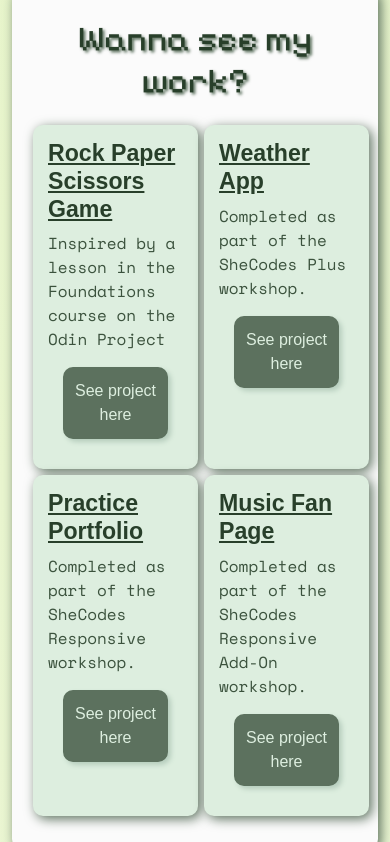
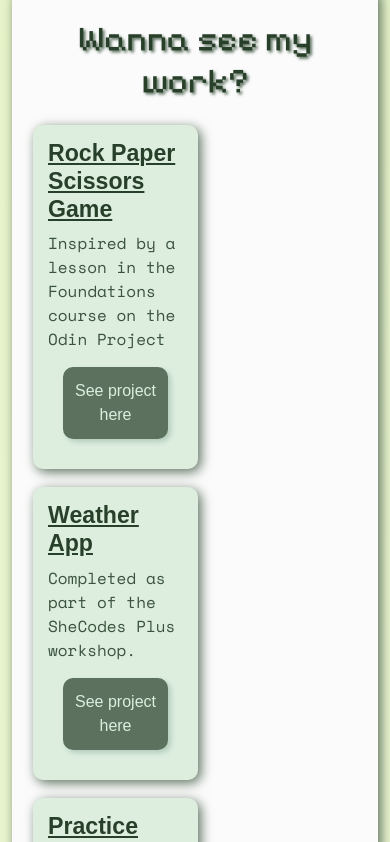
Before and after one commit to PKuzi01/portfolio-ppk, a React (Vite) app: page / in a window 390 px wide. Shown: the part 1322-2164 px from the top of the page. Built offline with nearby package versions, Linux system fonts and the light colour scheme; a web font is replaced by a local one.

Commit message:
Responsive work on portfolio sections

```diff
--- a/src/Portfolio.css
+++ b/src/Portfolio.css
@@ -35,7 +35,9 @@
 }
 
 .portfolio > .row {
+    display: flex;
     flex-wrap: nowrap !important;
+    justify-content: space-between;
 }
 
 
@@ -79,3 +81,14 @@
     color: var(--colour-4);
     background: var(--colour-2);
 }
+
+@media (max-width: 400px) {
+    .row {
+        flex-direction: column;
+    }
+
+    .portfolio > .row > .col-6 {
+        width: none !important;
+        margin-bottom: 15px;
+    }
+}
```
Also changed, not shown: src/Hero.css (line endings or trailing spaces).
